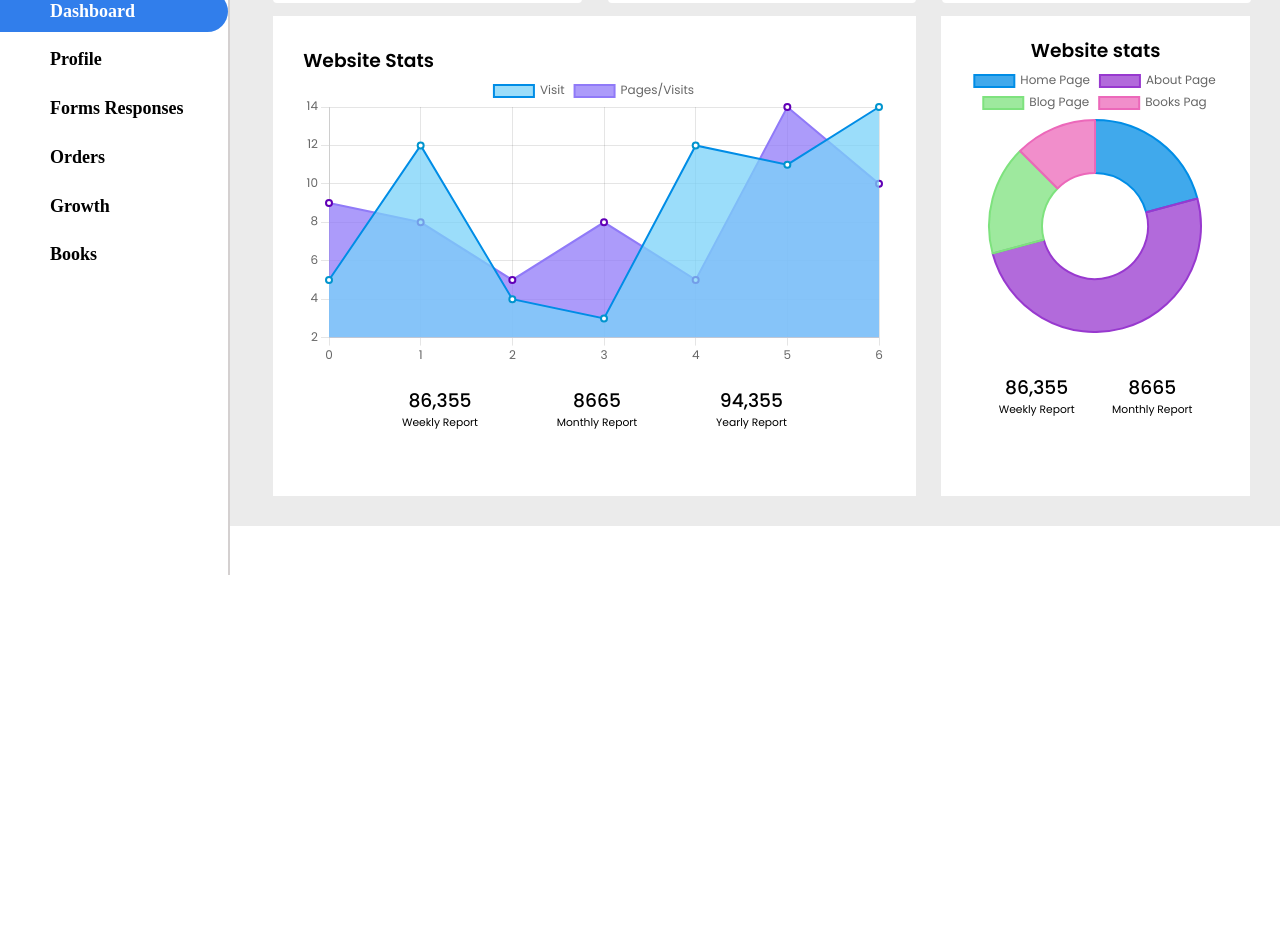
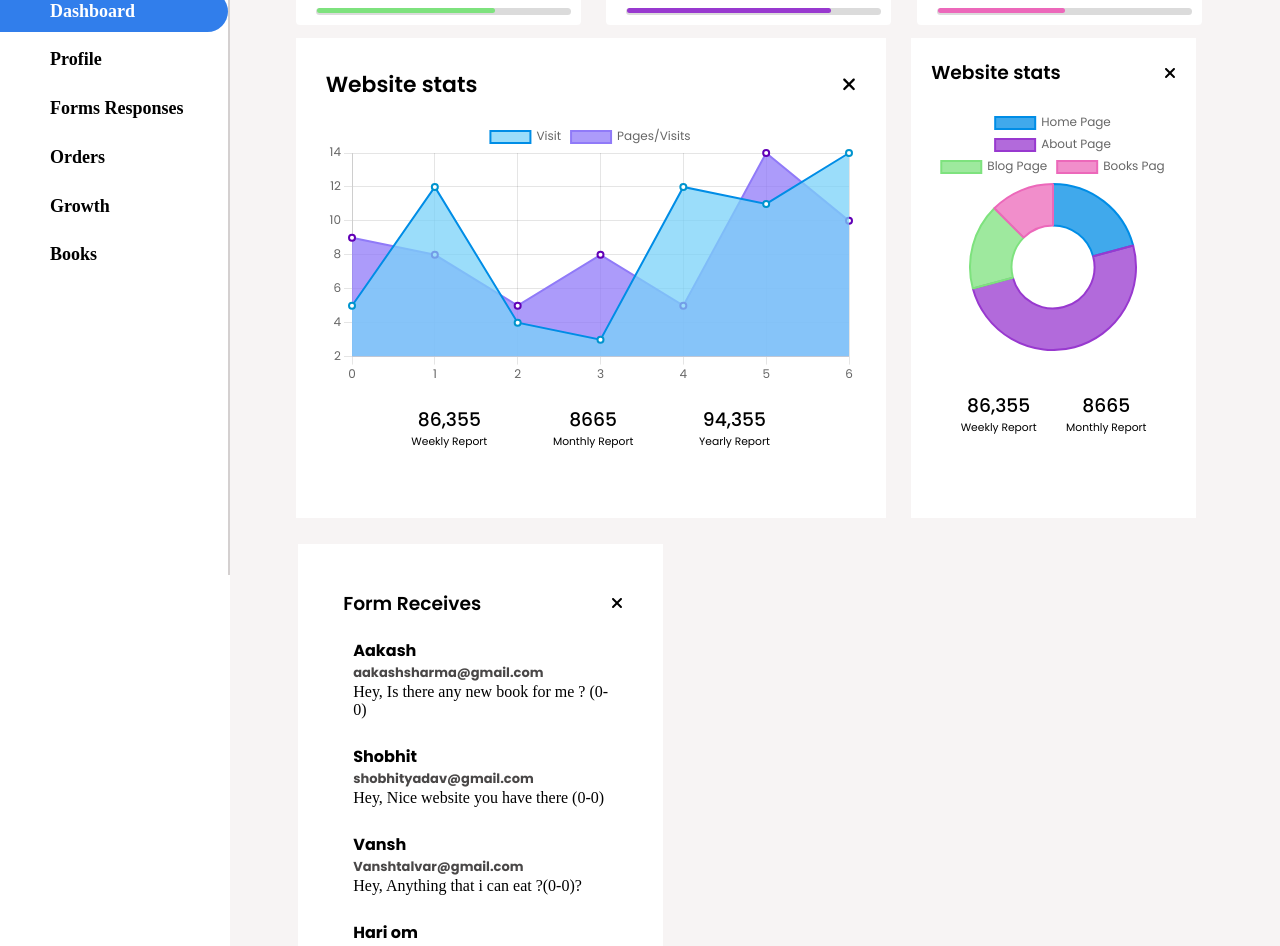
Before and after one commit to abhay5624/Admin.js, a React (Create React App) app: page / in a window 1280 px wide. Shown: the part 300-1246 px from the top of the page. Before the commit the page ends 826 px from the top, so only its background shows below. Built offline with nearby package versions, Linux system fonts and the light colour scheme.

Commit message:
Form and reducers added

```diff
--- /dev/null
+++ b/src/Components/FormReceives.js
@@ -0,0 +1,26 @@
+import React, { useState } from "react";
+
+import { FontAwesomeIcon } from "@fortawesome/react-fontawesome";
+import { faXmark } from "@fortawesome/free-solid-svg-icons";
+import { useSelector } from "react-redux/es/exports";
+const FormReceives = () => {
+  const data = useSelector((state) => state.FormData);
+  return (
+    <div className="formReceives">
+      <div className="flexbox" style={{ justifyContent: "space-between" }}>
+        <h3>Form Receives</h3>
+        <FontAwesomeIcon icon={faXmark} />
+      </div>
+
+      {data.map((form) => (
+        <div className="formsection">
+          <h4>{form.name}</h4>
+          <h5 className="lowlight">{form.email}</h5>
+          <p>{form.msg}</p>
+        </div>
+      ))}
+    </div>
+  );
+};
+
+export default FormReceives;
--- a/src/Components/PagesChart.js
+++ b/src/Components/PagesChart.js
@@ -1,10 +1,21 @@
 import React from "react";
 import { Doughnut } from "react-chartjs-2";
-import { Dochart } from "../Data";
+
+import { FontAwesomeIcon } from "@fortawesome/react-fontawesome";
+import { faXmark } from "@fortawesome/free-solid-svg-icons";
+import { useSelector } from "react-redux/es/exports";
 const PagesChart = () => {
+  const Dochart = useSelector((state) => state.DonnutChart);
   return (
     <div className="DonnutChart">
-      <h3>Website stats</h3>
+      <div
+        className="flexbox"
+        style={{ justifyContent: "space-between", paddingBottom: "20px" }}
+      >
+        <h3 st>Website stats</h3>
+        <FontAwesomeIcon icon={faXmark} />
+      </div>
+
       <Doughnut data={Dochart} />
       <div
         className="flexbox"
--- a/src/Components/UserChart.js
+++ b/src/Components/UserChart.js
@@ -1,21 +1,26 @@
 import React, { useState, useEffect } from "react";
-import { chart } from "../Data";
+
 import { Line } from "react-chartjs-2";
 import { Chart as ChartJS, registerables } from "chart.js";
-import { Chart } from "react-chartjs-2";
+import { FontAwesomeIcon } from "@fortawesome/react-fontawesome";
+import { faXmark } from "@fortawesome/free-solid-svg-icons";
+import { useSelector } from "react-redux";
 ChartJS.register(...registerables);
 const UserChart = () => {
+  const data = useSelector((state) => state.LineChart);
   ChartJS.defaults.font.size = 12;
   ChartJS.defaults.font.family = "Poppins";
-  console.log(Chart);
-  const [data, setdata] = useState(chart);
-  useEffect(() => {
-    setdata(chart);
-  }, [chart]);
-
   return (
     <div className="Userchart">
-      <h3 className="stats">Website Stats</h3>
+      <h3 className="stats">
+        <div
+          className="flexbox"
+          style={{ justifyContent: "space-between", paddingBottom: "20px" }}
+        >
+          <h3 st>Website stats</h3>
+          <FontAwesomeIcon icon={faXmark} />
+        </div>
+      </h3>
       <div className="chart">
         <Line
           data={data}
--- a/src/Pages/Dashboard.js
+++ b/src/Pages/Dashboard.js
@@ -7,6 +7,7 @@ import {
 } from "@fortawesome/free-solid-svg-icons";
 import UserChart from "../Components/UserChart";
 import PagesChart from "../Components/PagesChart";
+import FormReceives from "../Components/FormReceives";
 const Dashboard = () => {
   return (
     <div className="Dashboard">
@@ -77,6 +78,7 @@ const Dashboard = () => {
         <UserChart />
         <PagesChart />
       </div>
+      <FormReceives />
     </div>
   );
 };
--- /dev/null
+++ b/src/Reducers/DonutChartReducet.js
@@ -0,0 +1,35 @@
+const border_color = [
+  "rgba(0, 141, 230, 1)",
+  "rgb(152, 57, 207)",
+  "rgb(126, 226, 126)",
+  "#ec68ba",
+];
+const background_color = [
+  "rgba(0, 141, 230, 0.75)",
+  "rgba(152, 57, 207,0.75)",
+  "rgba(126, 226, 126,0.75)",
+  "rgba(236,104,186,0.75)",
+];
+const init = {
+  labels: ["Home Page", "About Page", "Blog Page", "Books Pag"],
+  datasets: [
+    {
+      label: "Visit",
+      data: [500, 1200, 400, 300],
+      backgroundColor: background_color,
+      borderColor: border_color,
+      borderWidth: 2,
+      fill: true,
+    },
+  ],
+};
+
+const DonutChartData = (state = init, action) => {
+  switch (action.type) {
+    case "UBDATE_CHART":
+      return action.payload;
+    default:
+      return state;
+  }
+};
+export default DonutChartData;
--- /dev/null
+++ b/src/Reducers/FormReceiveReducer.js
@@ -0,0 +1,36 @@
+const init = [
+  {
+    name: "Aakash",
+    email: "aakashsharma@gmail.com",
+    msg: "Hey, Is there any new book for me ? (0-0)",
+  },
+  {
+    name: "Shobhit",
+    email: "shobhityadav@gmail.com",
+    msg: "Hey, Nice website you have there (0-0)",
+  },
+  {
+    name: "Vansh",
+    email: "Vanshtalvar@gmail.com",
+    msg: "Hey, Anything that i can eat ?(0-0)?",
+  },
+  {
+    name: "Hari om",
+    email: "Ritik@gmail.com",
+    msg: "Hey,This site need a cyber expert (0-0)",
+  },
+  {
+    name: "Rahul",
+    email: "Rahulyadav@gmail.com",
+    msg: "Hey, How the chart work bro (0-0)",
+  },
+];
+const FormReducer = (state = init, action) => {
+  switch (action.type) {
+    case "UBDATE-STATE":
+      return action.payload;
+    default:
+      return state;
+  }
+};
+export default FormReducer;
--- a/src/Data.js
+++ b/src/Reducers/LineChartReducer.js
@@ -1,4 +1,4 @@
-export let chart = {
+const init = {
   labels: ["0", "1", "2", "3", "4", "5", "6"],
   datasets: [
     {
@@ -25,28 +25,12 @@ export let chart = {
     },
   ],
 };
-const border_color = [
-  "rgba(0, 141, 230, 1)",
-  "rgb(152, 57, 207)",
-  "rgb(126, 226, 126)",
-  "#ec68ba",
-];
-const background_color = [
-  "rgba(0, 141, 230, 0.75)",
-  "rgba(152, 57, 207,0.75)",
-  "rgba(126, 226, 126,0.75)",
-  "rgba(236,104,186,0.75)",
-];
-export let Dochart = {
-  labels: ["Home Page", "About Page", "Blog Page", "Books Pag"],
-  datasets: [
-    {
-      label: "Visit",
-      data: [500, 1200, 400, 300],
-      backgroundColor: background_color,
-      borderColor: border_color,
-      borderWidth: 2,
-      fill: true,
-    },
-  ],
+const lineChartData = (state = init, action) => {
+  switch (action.type) {
+    case "UBDATE_STATE":
+      return action.payload;
+    default:
+      return state;
+  }
 };
+export default lineChartData;
--- a/src/Reducers/index.js
+++ b/src/Reducers/index.js
@@ -1,8 +1,14 @@
 import { combineReducers } from "redux";
 import NavLinkReducer from "./NavLinkReducer";
 import Profile from "./ProfileReducer";
+import lineChartData from "./LineChartReducer";
+import DonutChartData from "./DonutChartReducet";
+import FormReducer from "./FormReceiveReducer";
 const rootReducer = combineReducers({
   NavLink: NavLinkReducer,
   MyProfile: Profile,
+  LineChart: lineChartData,
+  DonnutChart: DonutChartData,
+  FormData: FormReducer,
 });
 export default rootReducer;
--- a/src/index.css
+++ b/src/index.css
@@ -94,8 +94,10 @@ aside {
 }
 .Dashboard {
   margin-top: 50px;
-  padding: 30px;
-  background-color: rgb(235, 235, 235);
+  padding: 8%;
+  padding-top: 5%;
+  padding-left: 5%;
+  background-color: rgb(247, 244, 244);
 }
 .Dashboard h3 {
   padding-left: 30px;
@@ -202,3 +204,18 @@ aside {
   text-align: center;
   padding: 0;
 }
+.formReceives {
+  background-color: white;
+  max-width: 40%;
+  margin-left: 1.2vw;
+  margin-top: 2vw;
+  padding: 40px;
+}
+.formReceives h3 {
+  font-weight: 600;
+  padding: 5px;
+}
+.formsection {
+  padding: 10px;
+  margin: 5px;
+}
```
